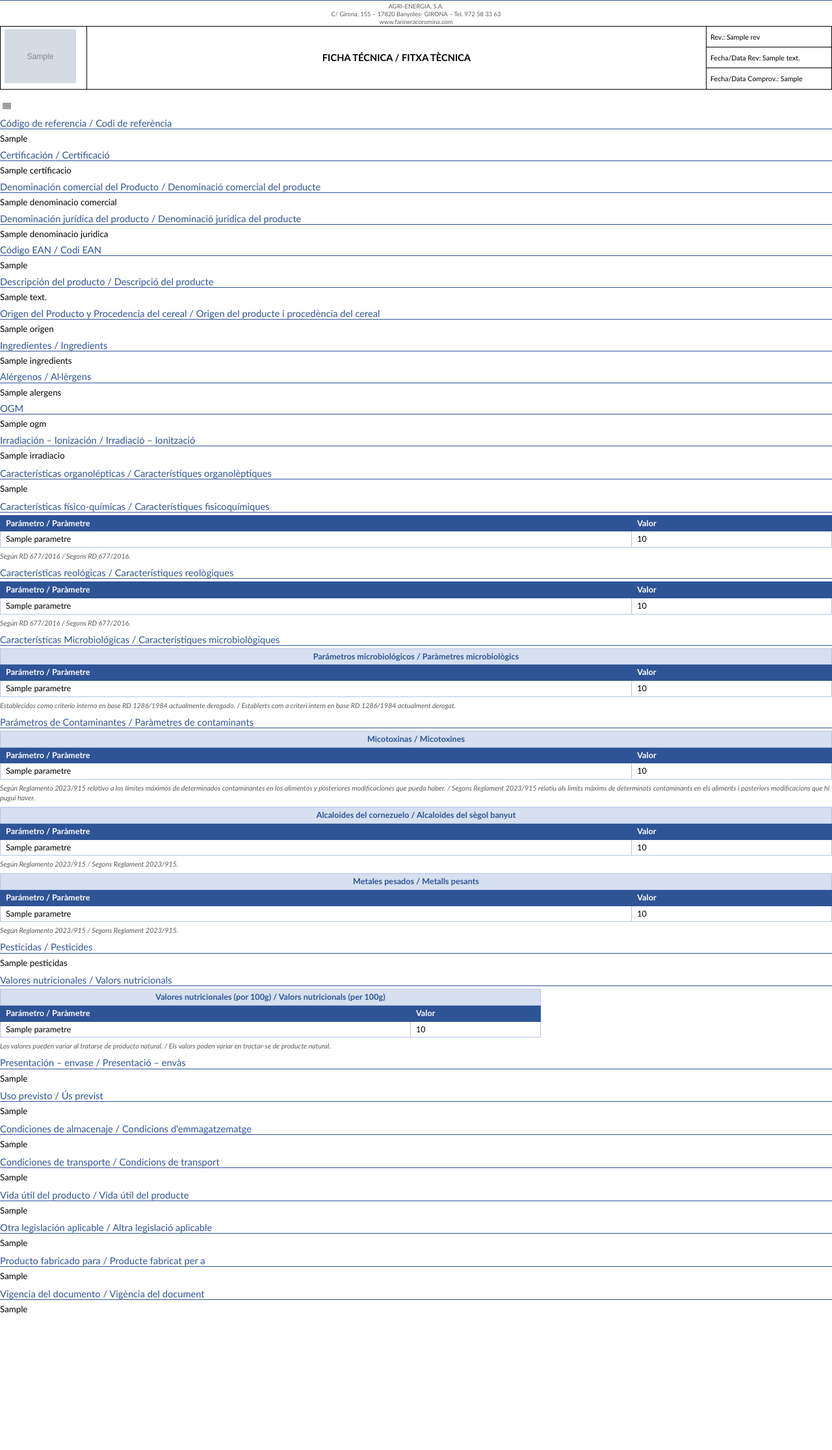
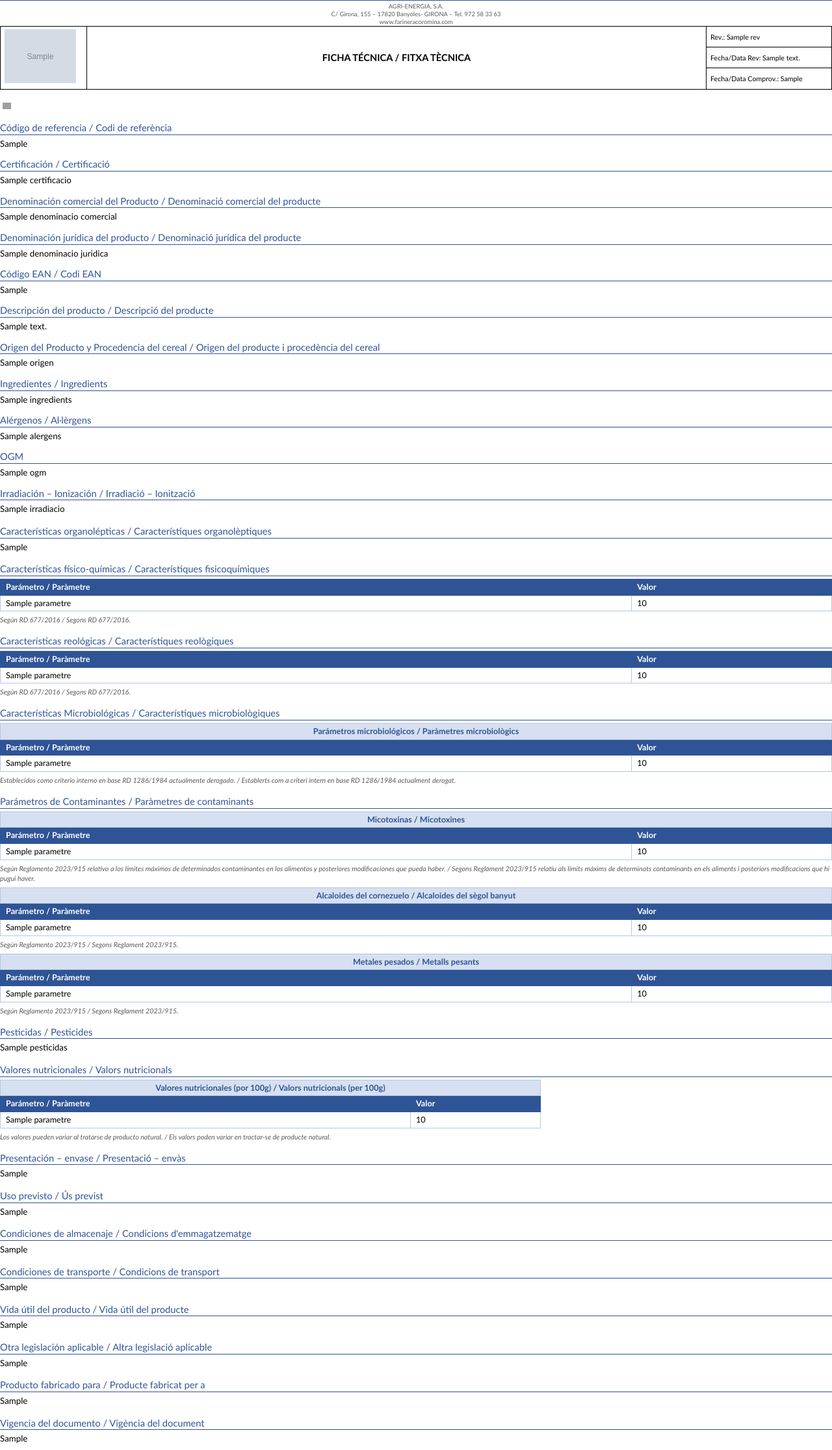
Before and after one commit to ohijazo/FitxesTecniques, a Flask app: template backend/app/templates/fitxa_tecnica.html in a window 1280 px wide. Shown: the whole page at 65% size. Before the commit the page ends 2023 px from the top, so only its background shows below. Run offline with Flask 3, Linux system fonts and the light colour scheme; the template is opened without the code that fills it: most values are stand-ins (such as "Sample title", 1, 10 or a date in 2020); grey boxes marked "Sample" are stand-in pictures; grey boxes are pictures that could not be loaded.

Commit message:
Bilingual header and consistent spacing between views
Header now bilingual in both frontend and PDF:
- FICHA TÉCNICA / FITXA TÈCNICA
- Fecha/Data Rev:
- Fecha/Data Comprov.:

Increased spacing between fields to match detail view:
- PDF template: field-label margin 14px, section-title 16px,
  field-value margin-bottom 8px
- Frontend CSS: pdf-field margin-bottom 1rem, section-title
  margin-top 1rem

Both views now have consistent spacing.

Co-Authored-By: Claude Opus 4.6 (1M context) <noreply@anthropic.com>

```diff
--- a/backend/app/templates/fitxa_tecnica.html
+++ b/backend/app/templates/fitxa_tecnica.html
@@ -59,14 +59,14 @@
   .field-label {
     color: #2F5496;
     font-size: 11pt;
-    margin: 8px 0 0 0;
-    padding-bottom: 0;
+    margin: 14px 0 0 0;
+    padding-bottom: 1px;
     border-bottom: 1.5px solid #2F5496;
-    line-height: 1.1;
+    line-height: 1.2;
   }
 
   .field-value {
-    margin: 5px 0 4px 0;
+    margin: 4px 0 8px 0;
     font-size: 10pt;
     text-align: justify;
   }
@@ -75,10 +75,10 @@
   .section-title {
     color: #2F5496;
     font-size: 11pt;
-    margin: 10px 0 0 0;
-    padding-bottom: 0;
+    margin: 16px 0 0 0;
+    padding-bottom: 1px;
     border-bottom: 1.5px solid #2F5496;
-    line-height: 1.1;
+    line-height: 1.2;
   }
 
   /* -- Taules de paràmetres -- */
--- a/frontend/src/app.css
+++ b/frontend/src/app.css
@@ -948,7 +948,7 @@ fieldset legend {
 
 /* Camps editables */
 .pdf-field {
-  margin-bottom: 0.6rem;
+  margin-bottom: 1rem;
 }
 .pdf-field-label {
   color: #2F5496;
@@ -957,6 +957,7 @@ fieldset legend {
   border-bottom: 1.5px solid #2F5496;
   padding-bottom: 1px;
   margin-bottom: 4px;
+  margin-top: 0.5rem;
   line-height: 1.2;
 }
 .pdf-field-input {
@@ -995,7 +996,7 @@ textarea.pdf-field-input {
   border-bottom: 1.5px solid #2F5496;
   padding-bottom: 1px;
   margin-bottom: 4px;
-  margin-top: 0.5rem;
+  margin-top: 1rem;
   line-height: 1.2;
 }
 
--- a/frontend/src/components/FitxaForm.jsx
+++ b/frontend/src/components/FitxaForm.jsx
@@ -362,11 +362,11 @@ function PdfPageHeader({ rev, dataRevisio, dataComprovacio }) {
           <td className="pdf-header-logo" rowSpan={3}>
             <img src="/logo.png" alt="Farinera Coromina" className="pdf-logo-img" />
           </td>
-          <td className="pdf-header-title" rowSpan={3}>FITXA TÈCNICA</td>
+          <td className="pdf-header-title" rowSpan={3}>FICHA T&Eacute;CNICA / FITXA T&Egrave;CNICA</td>
           <td className="pdf-header-meta">Rev.: {rev ?? '-'}</td>
         </tr>
-        <tr><td className="pdf-header-meta">Data revisió: {dataRevisio || '-'}</td></tr>
-        <tr><td className="pdf-header-meta">Data comprovació: {dataComprovacio || '-'}</td></tr>
+        <tr><td className="pdf-header-meta">Fecha/Data Rev: {dataRevisio || '-'}</td></tr>
+        <tr><td className="pdf-header-meta">Fecha/Data Comprov.: {dataComprovacio || '-'}</td></tr>
       </tbody>
     </table>
   );
```
